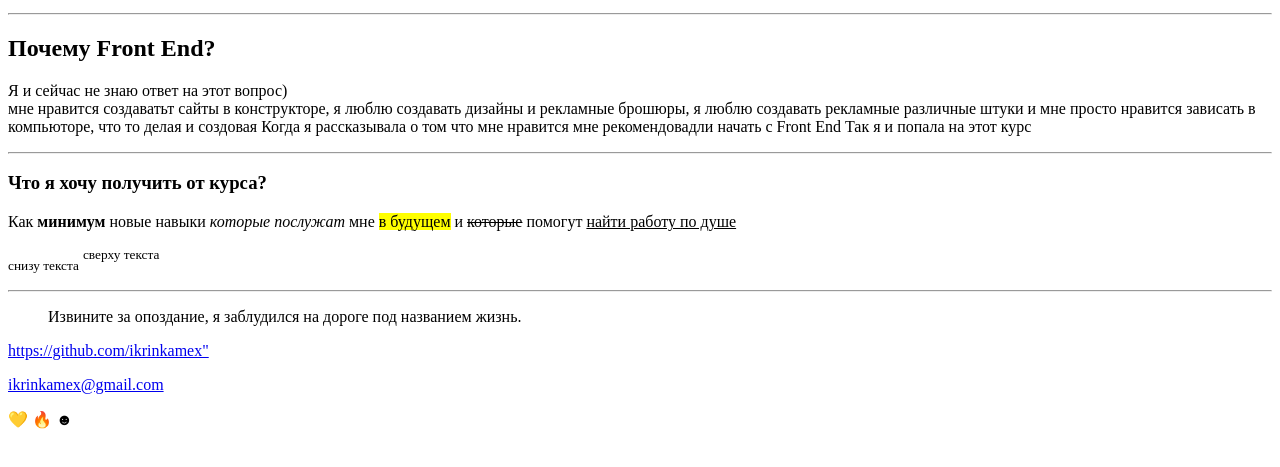
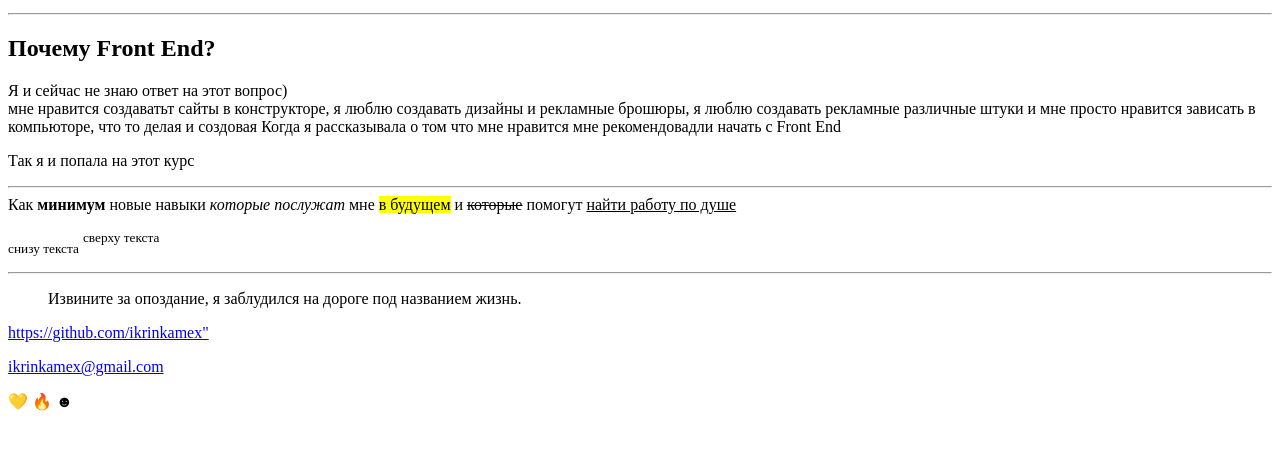
Before and after one commit to ikrinkamex/if-html_1, a plain HTML site: page about/index.html in a window 1280 px wide. Shown: the part 189-656 px from the top of the page. Drawn offline with Linux system fonts and the light colour scheme.

Commit message:
correct 2

```diff
--- a/about/index.html
+++ b/about/index.html
@@ -22,10 +22,9 @@
 
             мне нравится создаватьт сайты в конструкторе, я люблю создавать дизайны и рекламные брошюры,
             я люблю создавать рекламные различные штуки и мне просто нравится зависать в компьюторе, что то делая и создовая
-        Когда я рассказывала о том что мне нравится мне рекомендовадли начать с Front End
+        Когда я рассказывала о том что мне нравится мне рекомендовадли начать с Front End <p>
     Так я и попала на этот курс</div>
     <hr>
-    <h3>Что я хочу получить от курса?</h3>
 
  <div> Как <strong>минимум</strong> новые навыки <em>которые послужат</em> мне <mark>в будущем</mark> и
     <del>которые</del> помогут <ins>найти работу по душе</ins>
```
